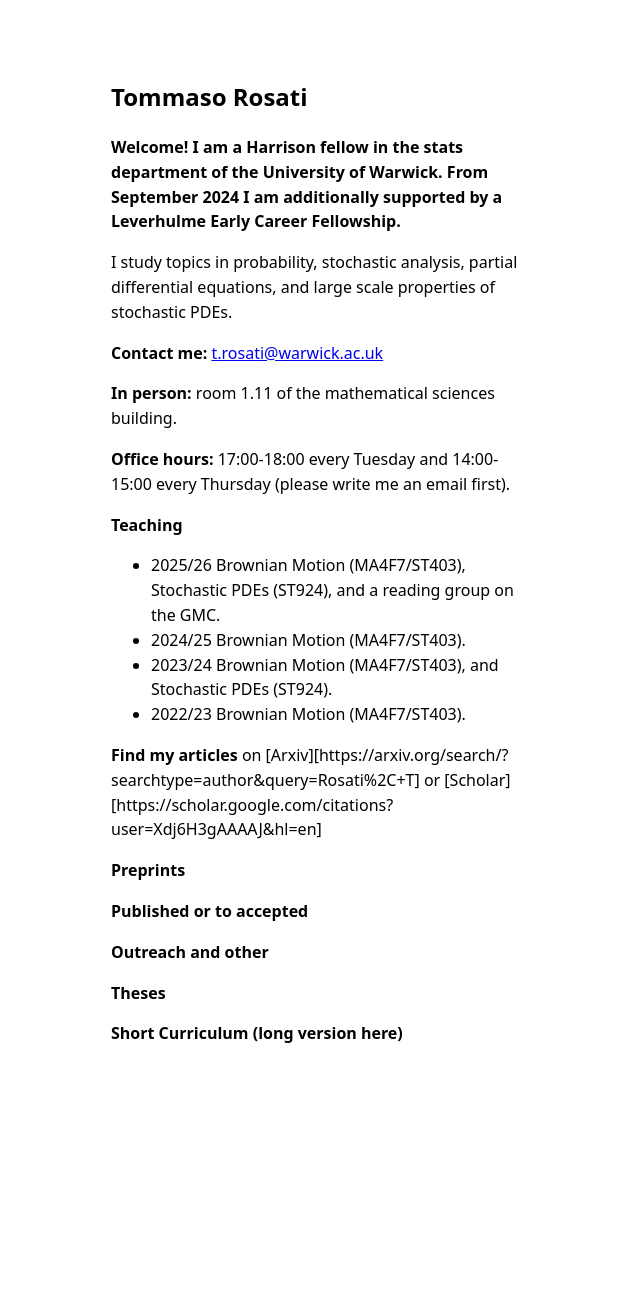
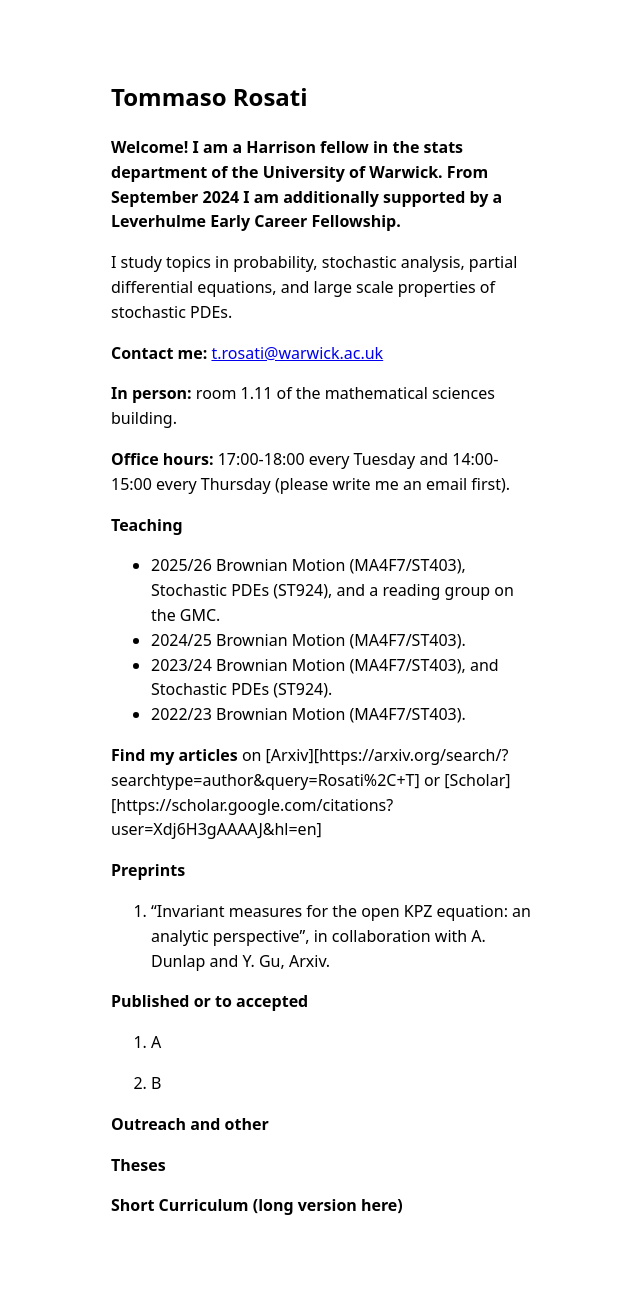
Before and after one commit to rosati-tom/rosati-tom.github.io, a Jekyll site: the page built from index.md, in a window 1280 px wide. Shown: the whole page, without its empty margins (319-959 px from the left). Built offline with Jekyll 4.4.1, drawn with Linux system fonts in a browser that asks for light colours; our own code applies the rules of GitHub Pages for plain Markdown files; before the commit the page ends 1124 px from its top, so only the background shows below that.

Commit message:
Start numbered lists.

```diff
--- a/index.md
+++ b/index.md
@@ -28,7 +28,13 @@
 
 **Preprints**
 
+16. "Invariant measures for the open KPZ equation: an analytic perspective", in collaboration with A. Dunlap and Y. Gu, Arxiv.
+
 **Published or to accepted**
+
+15. A
+
+14. B
 
 **Outreach and other**
 
```
